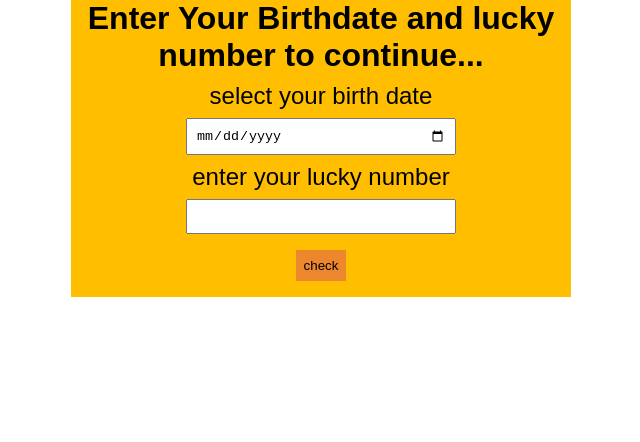
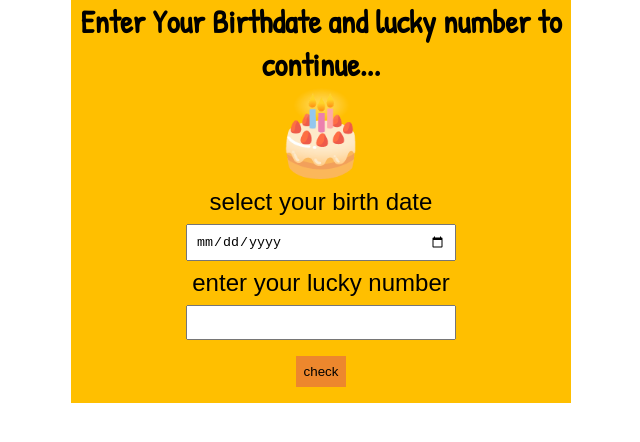
Before and after one commit to tushargoyal812/luckyDay, a React (Create React App) app: page / in a window 1280 px wide. Shown: the top 442 px of the page, without its empty margins (319-959 px from the left). Built offline with nearby package versions, Linux system fonts and the light colour scheme.

Commit message:
style : added some style

```diff
--- a/src/App.js
+++ b/src/App.js
@@ -21,7 +21,7 @@ export default function App() {
     });
     console.log(sum);
     if (sum % Number(number) === 0) {
-      setOutput("you are lucky 😍🎉🎉");
+      setOutput("Hurray!you are lucky🥳🎉🎊");
     } else {
       setOutput("not lucky");
     }
@@ -31,6 +31,7 @@ export default function App() {
       <h1 className="heading">
         Enter Your Birthdate and lucky number to continue...
       </h1>
+      <div className="cake">🎂</div>
       <form onSubmit={checkHandler}>
         <div style={{ fontSize: "1.5rem", padding: "0.5rem" }}>
           select your birth date
@@ -49,7 +50,7 @@ export default function App() {
           type="number"
           onChange={(e) => setNumber(e.target.value)}
           required
-          min="0"
+          min="1"
         />
         <div>
           <button className="checkBtn" type="submit">
@@ -57,7 +58,7 @@ export default function App() {
           </button>
         </div>
       </form>
-      <div>{output}</div>
+      <div className="outputDiv">{output}</div>
     </div>
   );
 }
--- a/src/styles.css
+++ b/src/styles.css
@@ -1,3 +1,5 @@
+@import url("https://fonts.googleapis.com/css2?family=Niconne&display=swap");
+@import url("https://fonts.googleapis.com/css2?family=Dosis&family=Niconne&family=Patrick+Hand&display=swap");
 .App {
   font-family: sans-serif;
   text-align: center;
@@ -6,7 +8,7 @@
   justify-content: center;
   margin: auto;
   background-color: #ffbf00;
-  max-height: 500px;
+  max-height: 700px;
 }
 
 body {
@@ -14,6 +16,7 @@ body {
 }
 h1 {
   margin: 0;
+  font-family: "Patrick Hand", cursive;
 }
 
 .dateInput {
@@ -32,3 +35,12 @@ h1 {
   background-color: #ed872d;
   border: none;
 }
+
+.outputDiv {
+  font-size: 4rem;
+  font-family: "Niconne", cursive;
+}
+
+.cake {
+  font-size: 5rem;
+}
```
